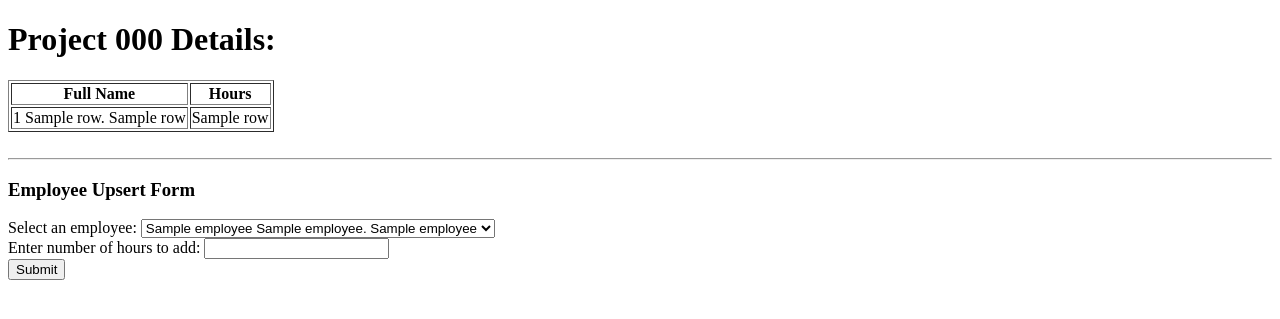
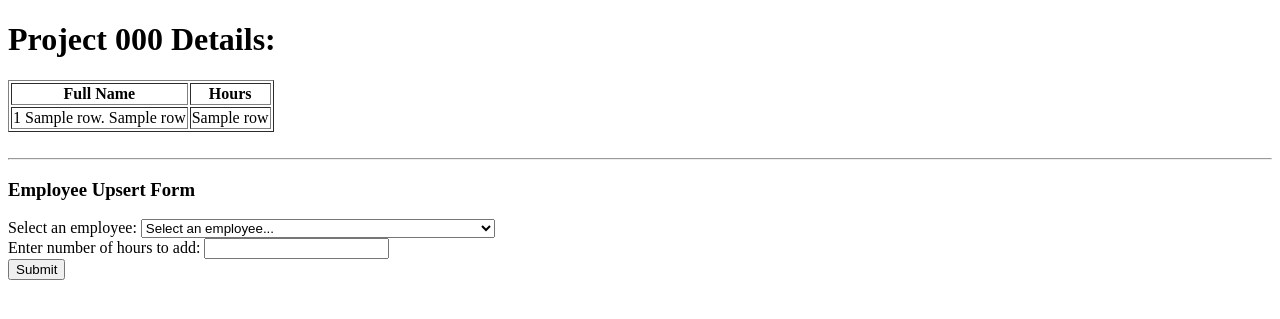
Before and after one commit to Szymand/CIS3530-A4-Group-48, a Flask app: template app/templates/project_detail.html in a window 1280 px wide. Shown: the top 319 px of the page. Run offline with Flask 3, Linux system fonts and the light colour scheme; the template is opened without the code that fills it: most values are stand-ins (such as "Sample title", 1, 10 or a date in 2020).

Commit message:
minor changes to upsert form

```diff
--- a/app/templates/project_detail.html
+++ b/app/templates/project_detail.html
@@ -31,14 +31,15 @@
 
     <form method="POST">
         <label for="employee">Select an employee:</label>
-        <select name="employee" id="employee">
+        <select name="employee" id="employee" required>
+            <option value="" disabled selected hidden>Select an employee...</option>
             {% for employee in employees %}
                 <option value="{{ employee[0] }}">{{employee[1]}} {{employee[2]}}. {{employee[3]}}</option>
             {% endfor %}
         </select>
         <br>
         <label for="hours">Enter number of hours to add: </label>
-        <input type="number" name="hours" id="hours" required>
+        <input type="number" name="hours" id="hours" step="0.1" required>
         <br>
         <input type="submit" value="Submit">
     </form>
```
